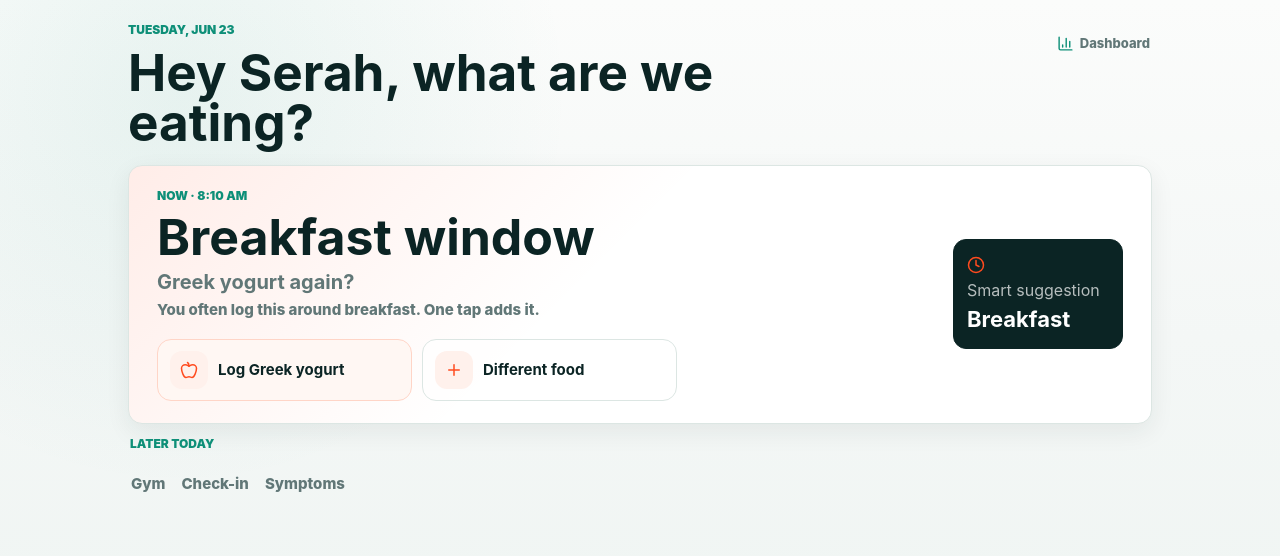
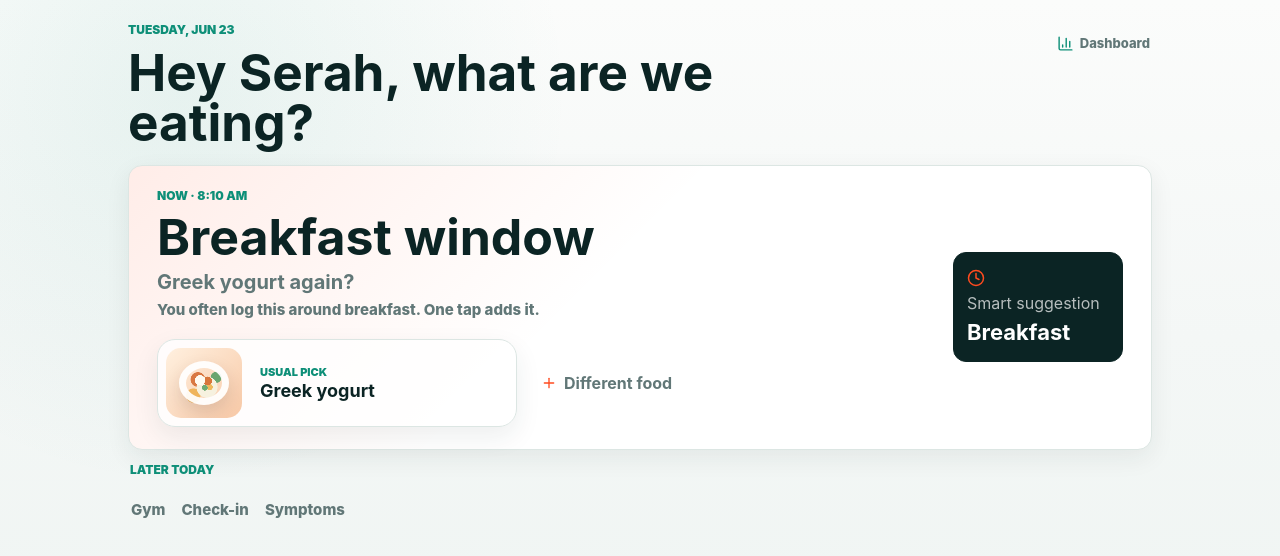
Before and after one commit to its-serah/Twinge, a React (Vite) app: page / in a window 1280 px wide. Both pictures are taken after a click on the button "Open Twinge". Shown: the top 556 px of the page. Built offline with nearby package versions, Linux system fonts and the light colour scheme.

Commit message:
Add visual food suggestion card

```diff
--- a/src/main.tsx
+++ b/src/main.tsx
@@ -584,19 +584,22 @@ function TodayPage({ data, setData, setActive }: { data: AppData; setData: React
           <h2>{isWorkoutTime ? "Evening window" : `${meal} window`}</h2>
           <p>{promptTitle}</p>
           <small className="now-copy">{promptCopy}</small>
-          <div className="now-actions" role="group" aria-label="Now actions">
-            <button className="now-choice primary" onClick={() => {
+          <div className="now-actions visual-food-actions" role="group" aria-label="Now actions">
+            <button className="food-suggestion-card" onClick={() => {
               if (usualFood && !isWorkoutTime) {
                 logFood(usualFood);
                 return;
               }
               setActive(isWorkoutTime ? "Gym" : "Food");
             }}>
-              <span>{isWorkoutTime ? <Dumbbell size={18} /> : <Apple size={18} />}</span>
-              <strong>{primaryLabel}</strong>
+              <span className="food-thumb" aria-hidden="true"><span className="bowl" /></span>
+              <span>
+                <small>{isWorkoutTime ? "Suggested" : "Usual pick"}</small>
+                <strong>{primaryLabel.replace(/^Log\s/, "")}</strong>
+              </span>
             </button>
-            <button className="now-choice" onClick={() => setActive("Food")}>
-              <span><Plus size={18} /></span>
+            <button className="different-food-chip" onClick={() => setActive("Food")}>
+              <Plus size={16} />
               <strong>{isWorkoutTime ? "Log food instead" : usualFood ? "Different food" : "Something else"}</strong>
             </button>
           </div>
--- a/src/styles/app.css
+++ b/src/styles/app.css
@@ -713,52 +713,110 @@ small {
 }
 
 .now-actions {
-  display: grid;
-  grid-template-columns: repeat(2, minmax(180px, 1fr));
+  display: flex;
+  flex-wrap: wrap;
+  align-items: stretch;
   gap: 10px;
-  max-width: 520px;
+  max-width: 600px;
+  margin-top: 6px;
 }
 
-.now-choice {
+.food-suggestion-card {
   display: grid;
-  grid-template-columns: 38px minmax(0, 1fr);
+  grid-template-columns: 82px minmax(0, 1fr);
   align-items: center;
-  gap: 10px;
-  min-height: 62px;
-  padding: 10px 12px;
+  gap: 12px;
+  min-width: min(360px, 100%);
+  min-height: 86px;
+  padding: 8px 14px 8px 8px;
   color: var(--ink);
-  background: rgba(255, 255, 255, 0.72);
+  background: rgba(255, 255, 255, 0.78);
   border: 1px solid var(--line);
-  border-radius: 14px;
+  border-radius: 18px;
   text-align: left;
-  box-shadow: none;
+  box-shadow: 0 10px 26px rgba(24, 47, 45, 0.08);
 }
 
-.now-choice span {
-  display: grid;
-  place-items: center;
-  width: 38px;
-  height: 38px;
-  color: var(--accent);
-  background: var(--accent-soft);
-  border-radius: 12px;
+.food-thumb {
+  position: relative;
+  display: block;
+  width: 76px;
+  height: 70px;
+  overflow: hidden;
+  background:
+    radial-gradient(circle at 54% 56%, #f6f1df 0 18%, transparent 19%),
+    radial-gradient(circle at 42% 45%, #d97842 0 12%, transparent 13%),
+    radial-gradient(circle at 66% 42%, #6aa56f 0 8%, transparent 9%),
+    radial-gradient(circle at 36% 68%, #efb45b 0 10%, transparent 11%),
+    linear-gradient(135deg, #fff0df, #f8c9a7);
+  border-radius: 15px;
 }
 
-.now-choice strong {
-  overflow-wrap: anywhere;
-  font-size: 15px;
+.food-thumb::after {
+  content: "";
+  position: absolute;
+  inset: 13px;
+  border: 7px solid rgba(255, 255, 255, 0.92);
+  border-radius: 50%;
+  box-shadow: 0 8px 18px rgba(56, 31, 20, 0.14);
 }
 
-.now-choice.primary {
-  background: #fff7f3;
-  border-color: #ffd5c7;
+.food-thumb .bowl {
+  position: absolute;
+  inset: 18px;
+  z-index: 1;
+  background:
+    radial-gradient(circle at 40% 42%, #fffaf0 0 16%, transparent 17%),
+    radial-gradient(circle at 59% 44%, #d8763b 0 14%, transparent 15%),
+    radial-gradient(circle at 52% 64%, #6eaa74 0 9%, transparent 10%),
+    radial-gradient(circle at 64% 62%, #f0b85b 0 9%, transparent 10%);
+  border-radius: 50%;
 }
 
-.now-choice:hover {
+.food-suggestion-card small {
+  display: block;
+  margin-bottom: 3px;
+  color: var(--accent-2);
+  font-size: 11px;
+  font-weight: 900;
+  text-transform: uppercase;
+}
+
+.food-suggestion-card strong {
+  display: block;
+  overflow-wrap: anywhere;
+  font-size: 18px;
+  line-height: 1.05;
+}
+
+.food-suggestion-card:hover {
   background: #fff;
   border-color: var(--line-strong);
-  box-shadow: var(--shadow-soft);
   transform: translateY(-1px);
+}
+
+.different-food-chip {
+  display: inline-flex;
+  align-items: center;
+  align-self: center;
+  gap: 7px;
+  min-height: 42px;
+  padding: 9px 13px;
+  color: var(--muted);
+  background: transparent;
+  border: 1px solid transparent;
+  border-radius: 999px;
+  font-weight: 850;
+}
+
+.different-food-chip svg {
+  color: var(--accent);
+}
+
+.different-food-chip:hover {
+  color: var(--ink);
+  background: rgba(255, 255, 255, 0.64);
+  border-color: var(--line);
 }
 
 .today-intent {
```
